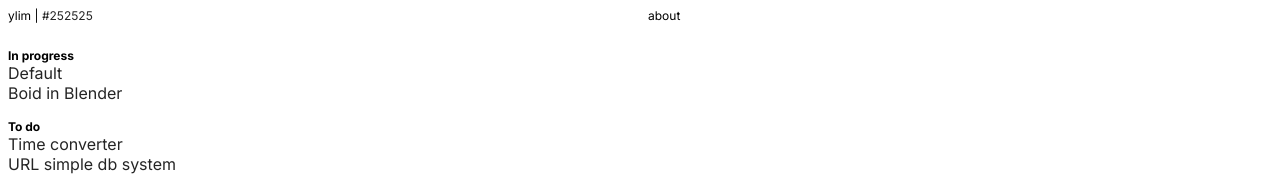
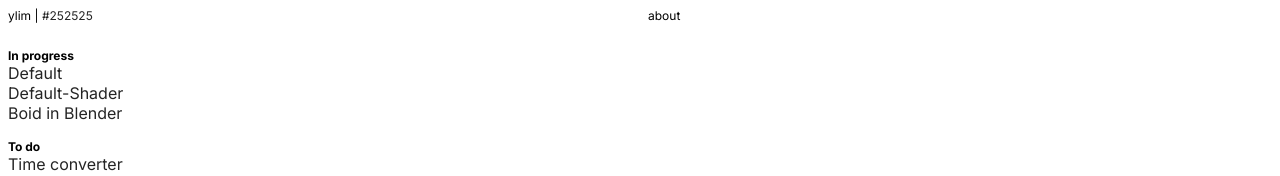
Before and after one commit to tomlim2/study-in-graphics, a Next.js app: page / in a window 1280 px wide. Shown: the top 176 px of the page. Built offline with nearby package versions, Linux system fonts and the light colour scheme; no server answers.

Commit message:
Feat: Add default shader

```diff
--- /dev/null
+++ b/app/fiber/default-shader/page.module.scss
@@ -0,0 +1,6 @@
+.page {
+    width: 100vw;
+    height: 100vh;
+    padding: 0;
+    background: ivory;
+}
--- a/components/sections/home/homeContentLists.js
+++ b/components/sections/home/homeContentLists.js
@@ -5,6 +5,11 @@ export const inProgressList = [
       {
         name: "Default",
         url: "/fiber/default",
+        thumbnail: "/assets/images/img_thumbnail_default.png",
+      },
+      {
+        name: "Default-Shader",
+        url: "/fiber/default-shader",
         thumbnail: "/assets/images/img_thumbnail_default.png",
       },
       {
```
Also changed, not shown: app/fiber/default-shader/page.jsx (added, +18 -0 lines), components/sections/fiber/default-shader/Experience.jsx (added, +30 -0 lines), components/sections/fiber/default-shader/index.jsx (added, +21 -0 lines).
